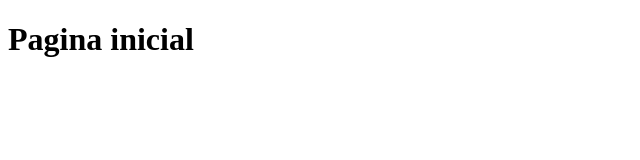
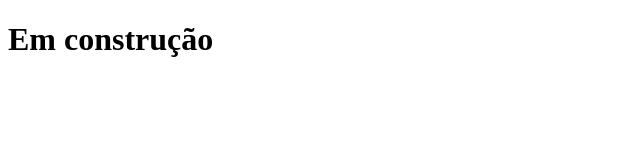
Before and after one commit to GuGustavu/clone-tabnews, a Next.js app: page / in a window 1280 px wide. Shown: the top 160 px of the page, without its empty margins (0-640 px from the left). Built offline with nearby package versions, Linux system fonts and the light colour scheme.

Commit message:
Adicionado págin "Em construção"

```diff
--- a/pages/index.js
+++ b/pages/index.js
@@ -1,9 +1,5 @@
 function Home() {
-  return <h1>Pagina inicial</h1>;
-}
-
-function teste() {
-  console.log("teste");
+  return <h1>Em construção</h1>;
 }
 
 export default Home;
```
